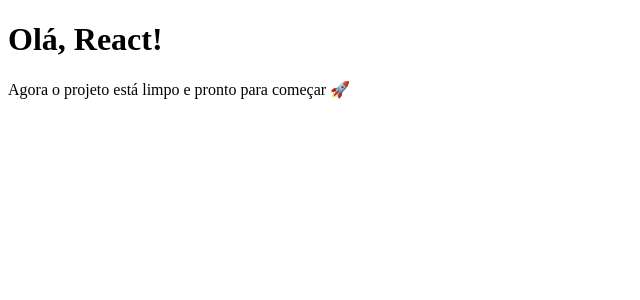
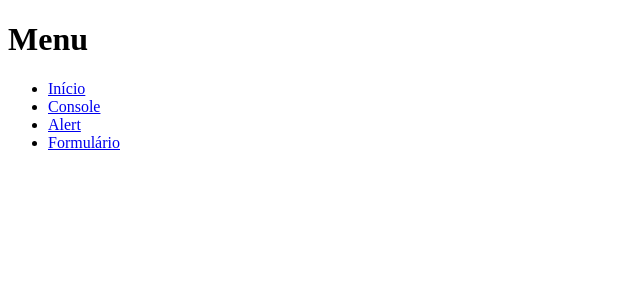
Before and after one commit to DanielDimas2002/De-Vanilla-para-React, a React (Vite) app in the folder React/react/: page / in a window 1280 px wide. Shown: the top 300 px of the page, without its empty margins (0-640 px from the left). Built offline with nearby package versions, Linux system fonts and the light colour scheme.

Commit message:
Inicio dos Menus(Art3)

```diff
--- a/React/react/package.json
+++ b/React/react/package.json
@@ -11,7 +11,8 @@
   },
   "dependencies": {
     "react": "^19.0.0",
-    "react-dom": "^19.0.0"
+    "react-dom": "^19.0.0",
+    "react-router-dom": "^7.5.2"
   },
   "devDependencies": {
     "@eslint/js": "^9.22.0",
--- a/React/react/src/App.jsx
+++ b/React/react/src/App.jsx
@@ -1,9 +1,24 @@
+import { BrowserRouter as Router, Route, Routes, Link, BrowserRouter } from 'react-router-dom';
+
 function App() {
   return (
-    <div>
-      <h1>Olá, React!</h1>
-      <p>Agora o projeto está limpo e pronto para começar 🚀</p>
-    </div>
+    <BrowserRouter>
+    <h1>Menu</h1>
+      <nav>
+        <ul>
+          <li><Link to="/">Início</Link></li>
+          <li><Link to="console">Console</Link></li>
+          <li><Link to="alert">Alert</Link></li>
+          <li><Link to="formulario">Formulário</Link></li>
+        </ul>
+      </nav>
+
+      <Routes>
+        {/*Aqui estarão as referências para as páginas */}
+        {/* Por exemplo: */}
+        {/* <Route path = "/console" element{<Console/>}/> */}
+      </Routes>
+    </BrowserRouter>
   )
 }
 
```
Also changed, not shown: 2 other files (tests, documents, lock files or other folders).
